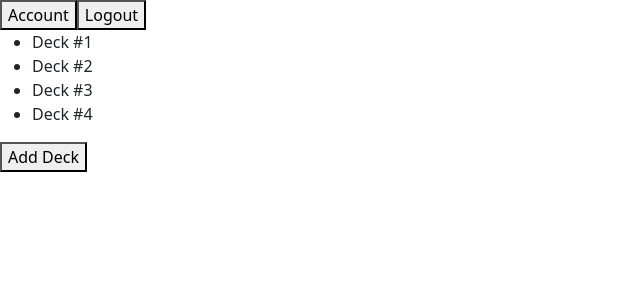
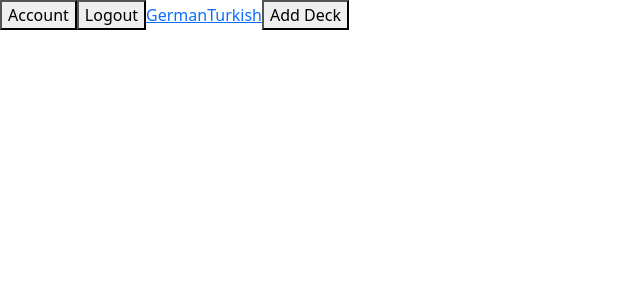
Before and after one commit to yigitgorgulu/vocabulary-memorisation-website, an Angular app: page /dashboard in a window 1280 px wide. Shown: the top 300 px of the page, without its empty margins (0-640 px from the left). Built offline with nearby package versions, Linux system fonts and the light colour scheme; sample sign-in values are in the browser's storage.

Commit message:
Dashboard displays decks dynamically.

```diff
--- a/src/app/dashboard/dashboard.component.html
+++ b/src/app/dashboard/dashboard.component.html
@@ -1,12 +1,7 @@
 <button routerLink="/account">Account</button>
 <button (click)="logout()" routerLink="/home">Logout</button>
 
-<ul> <!-- TODO make dynamic-->
-  <li routerLink="/deck/1">Deck #1</li>
-  <li routerLink="/deck/2">Deck #2</li>
-  <li routerLink="/deck/3">Deck #3</li>
-  <li routerLink="/deck/4">Deck #4</li>
-</ul>
+<a *ngFor="let deck of decks" routerLink="/deck/{{ deck.id }}">{{ deck.name }}</a>
 
 <!-- TODO fix to create new deck-->
 <button routerLink="/deck/add">Add Deck</button>
--- a/src/app/dashboard/dashboard.component.ts
+++ b/src/app/dashboard/dashboard.component.ts
@@ -1,5 +1,6 @@
 import { Component, OnInit } from '@angular/core';
 import { AuthService } from '../services/auth/auth.service';
+import { Deck } from '../models/deck.model';
 
 @Component({
   selector: 'app-dashboard',
@@ -9,12 +10,60 @@ import { AuthService } from '../services/auth/auth.service';
 })
 export class DashboardComponent implements OnInit {
 
+  decks!: Deck[];
+
   constructor(private _auth: AuthService) { }
 
   logout() {
     this._auth.logout();
   }
 
-  ngOnInit(): void { }
+  ngOnInit(): void {
+    // TODO import from another source
+    this.decks = [
+      {
+        id : 0,
+        name: "German",
+        cards: [
+          {
+            id: 0,
+            front: "Hallo",
+            back: "Hello"
+          },
+          {
+            id: 1,
+            front: "Krankenwagen",
+            back: "Ambulance"
+          },
+          {
+            id: 2,
+            front: "Katze",
+            back: "Cat"
+          }
+        ]
+      },
+      {
+        id : 1,
+        name: "Turkish",
+        cards: [
+          {
+            id: 0,
+            front: "Merhaba",
+            back: "Hello"
+          },
+          {
+            id: 1,
+            front: "Ambulans",
+            back: "Ambulance"
+          },
+          {
+            id: 2,
+            front: "Kedi",
+            back: "Cat"
+          }
+        ]
+      }
+    ];
+  }
 
 }
--- /dev/null
+++ b/src/app/models/card.model.ts
@@ -0,0 +1,5 @@
+export class Card {
+  id!: number;
+  front!: string;
+  back!: string;
+}
```
Also changed, not shown: src/app/models/deck.model.ts (added, +7 -0 lines).
